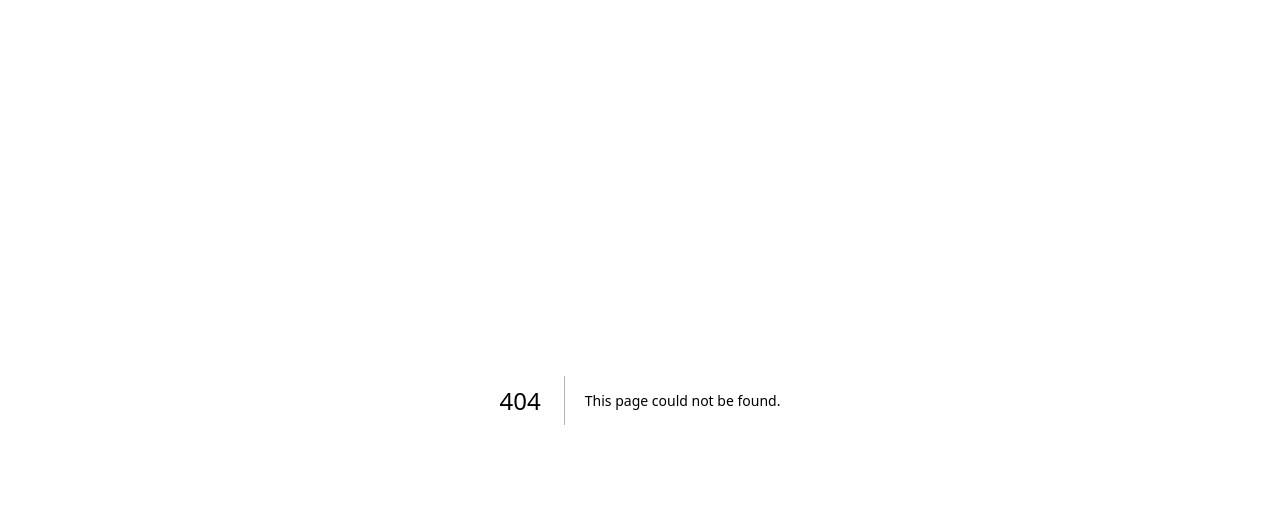
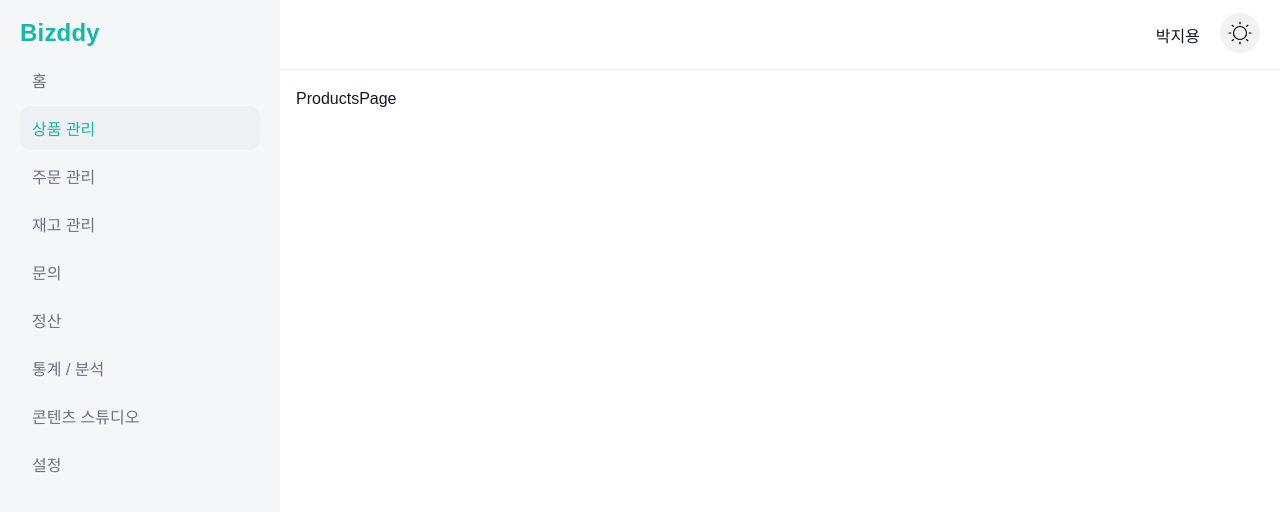
Before and after one commit to jiyong0106/bizddy, a Next.js app: page /spaces/products in a window 1280 px wide. Before the commit this address had no page. Shown: the top 512 px of the page. Built offline with nearby package versions, Linux system fonts and the light colour scheme.

Commit message:
navbar 메뉴 분리

```diff
--- /dev/null
+++ b/src/app/spaces/products/page.tsx
@@ -0,0 +1,5 @@
+const ProductsPage = () => {
+  return <div>ProductsPage</div>;
+};
+
+export default ProductsPage;
--- a/src/components/common/navbar/index.tsx
+++ b/src/components/common/navbar/index.tsx
@@ -8,11 +8,13 @@ import clsx from "clsx";
 const items = [
   { label: "홈", href: "/spaces" },
   { label: "상품 관리", href: "/spaces/products" },
-  { label: "멤버십 관리", href: "/spaces/memberships" },
-  { label: "스토어 관리", href: "/spaces/store" },
-  { label: "고객 관리", href: "/spaces/customers" },
-  { label: "판매 부스터", href: "/spaces/boost" },
-  { label: "스페이스 설정", href: "/spaces/settings" },
+  { label: "주문 관리", href: "/spaces/orders" },
+  { label: "재고 관리", href: "/spaces/inventory" },
+  { label: "문의", href: "/spaces/support" },
+  { label: "정산", href: "/spaces/settlements" },
+  { label: "통계 / 분석", href: "/spaces/analytics" },
+  { label: "콘텐츠 스튜디오", href: "/spaces/contents" },
+  { label: "설정", href: "/spaces/settings" },
 ];
 
 const Navbar = () => {
```
